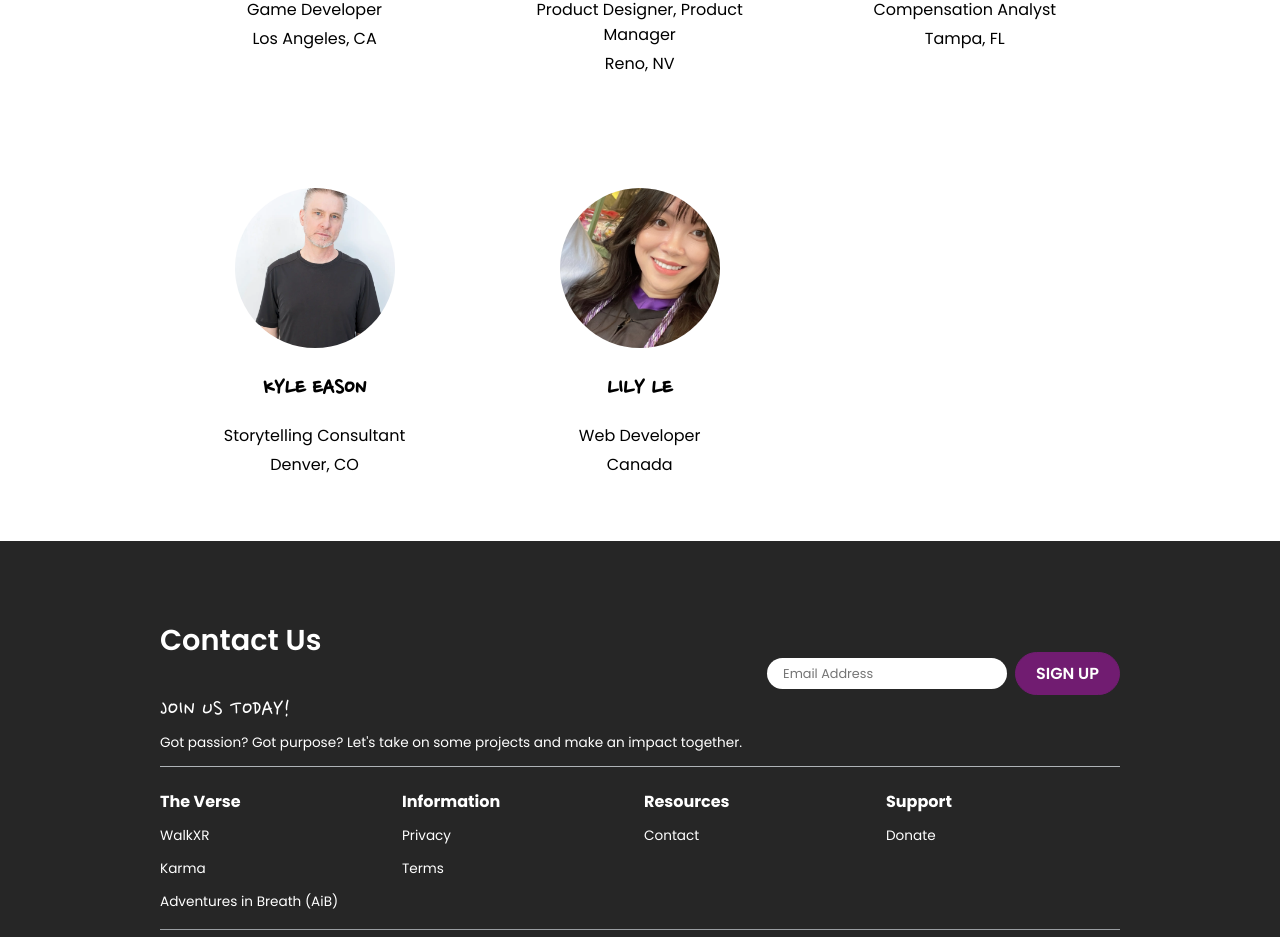
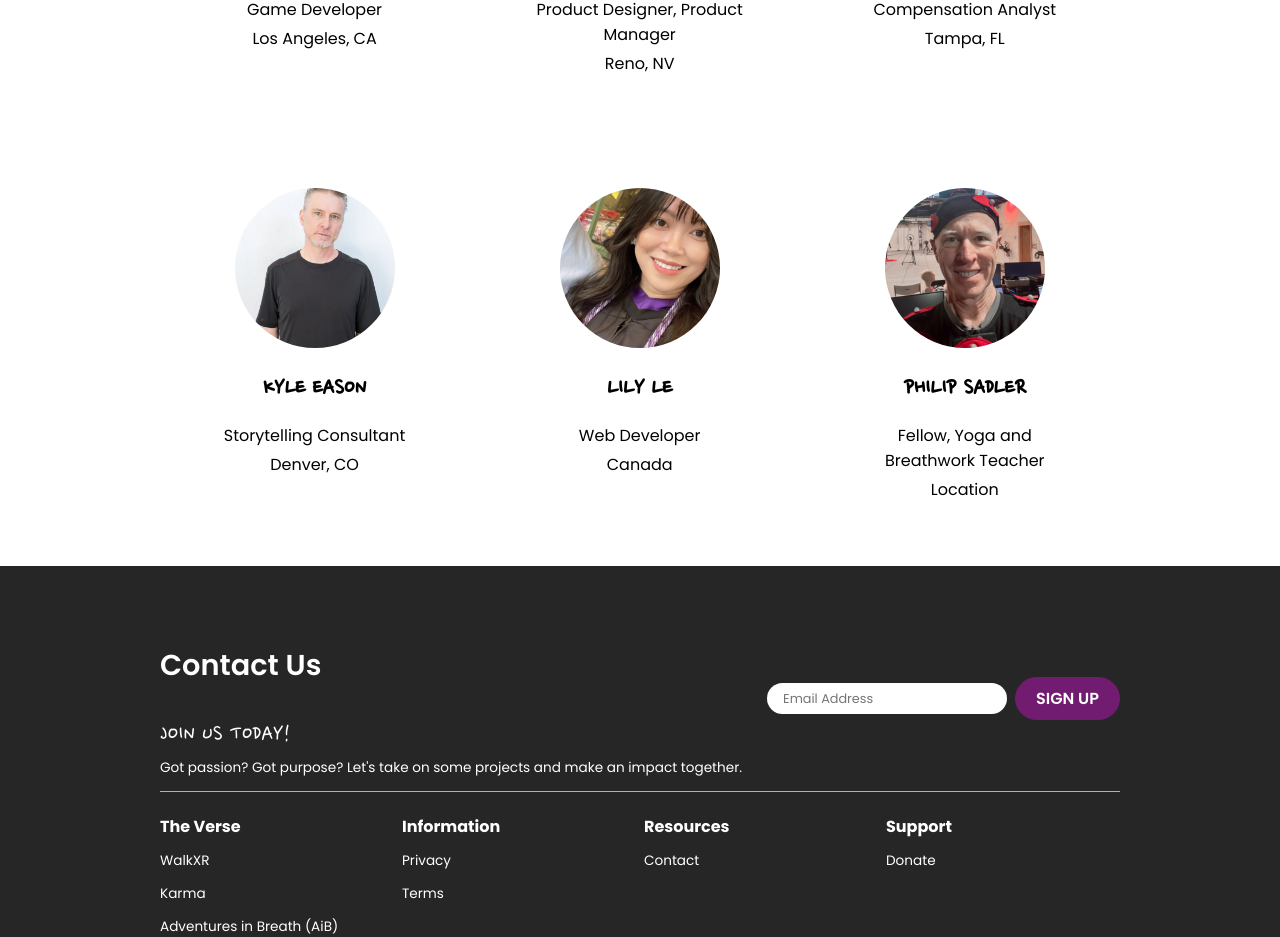
Before and after one commit to bstintheverse/theversewebdev, a React (Vite) app in the folder client/: page /our-people in a window 1280 px wide. Shown: the part 2011-2948 px from the top of the page. Built offline with nearby package versions, Linux system fonts and the light colour scheme.

Commit message:
update team member data

```diff
--- a/client/src/data/teamMembers.ts
+++ b/client/src/data/teamMembers.ts
@@ -91,5 +91,13 @@ export const teamMembers: teamMemberProps[] = [
         name: "Lily Le",
         role: "Web Developer",
         location: "Canada"
+    },
+    {
+        id: 11,
+        image: `${imagePath}11.jpeg`,
+        alt: "Photo of Philip Sadler",
+        name: "Philip Sadler",
+        role: "Fellow, Yoga and Breathwork Teacher",
+        location: "Location"
     }
 ]
```
